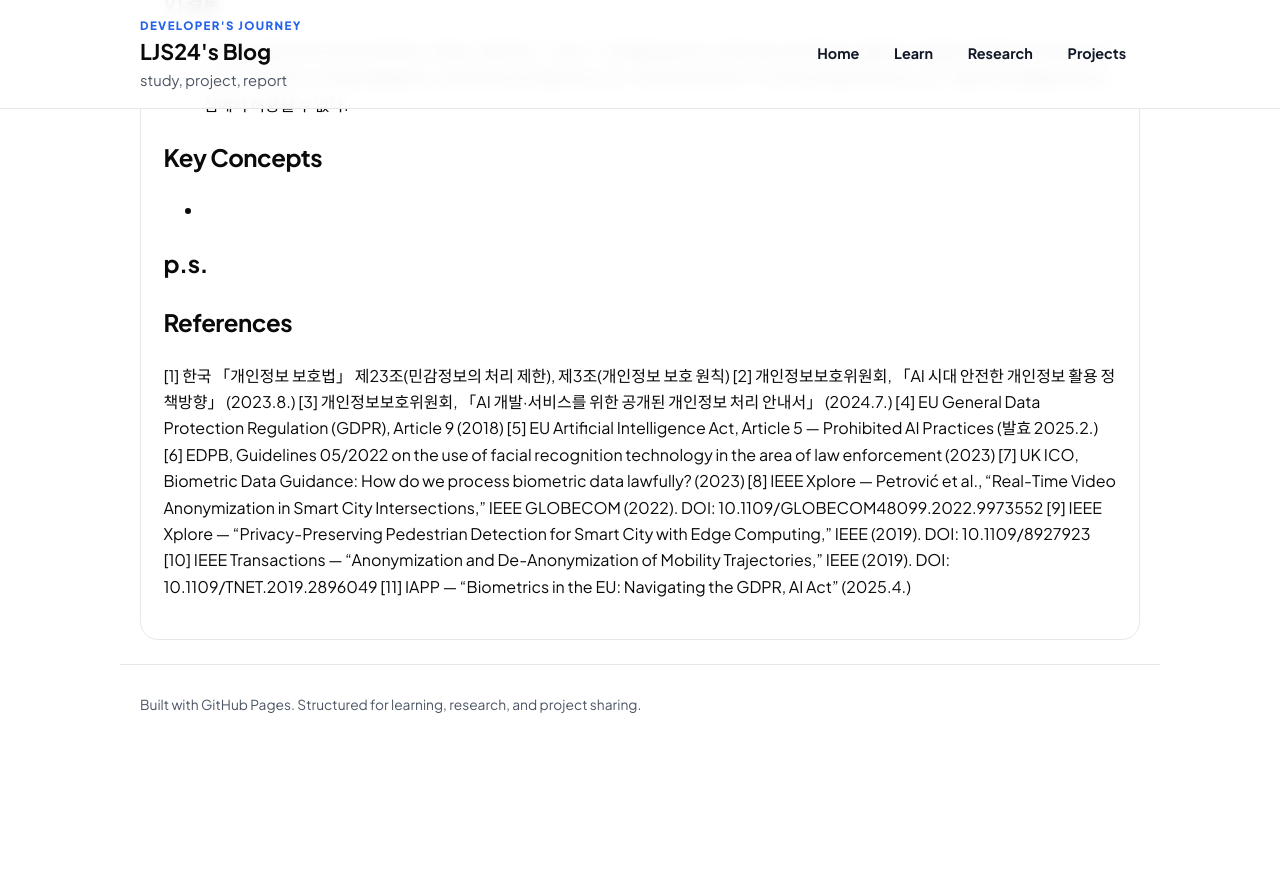
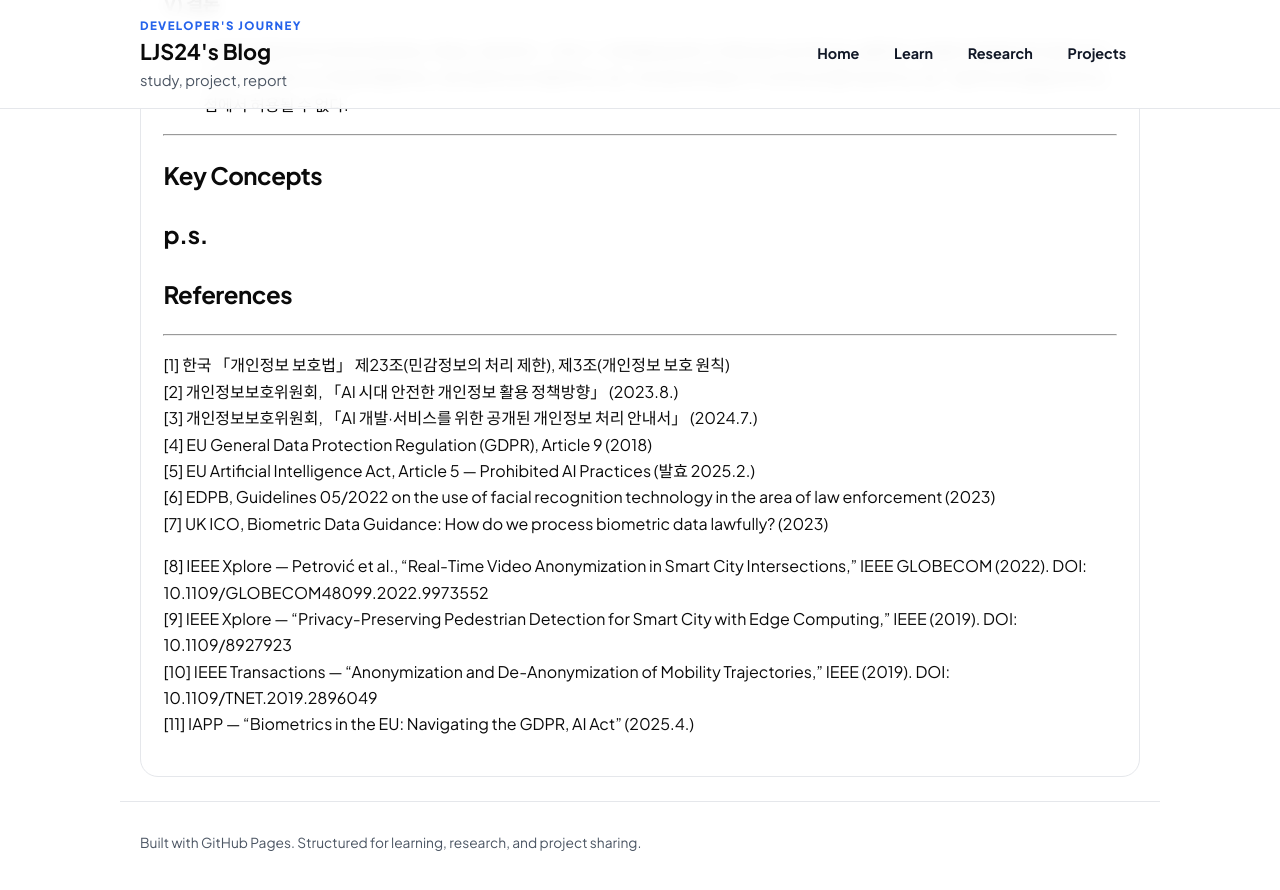
Before and after one commit to LJS24/LJS24.github.io, a Jekyll site: the page built from _posts/learn/2026-04-03-learning-note-인공지능과스마트모빌리티1차토론.md, in a window 1280 px wide and 900 px high, scrolled down 2183 px. Shown: the top 890 px of the window. Built offline with Jekyll 4.4.1, drawn with Linux system fonts in a browser that asks for light colours; before the commit the page ends 2946 px from its top, so only the background shows below that.

Commit message:
content update-learning note

```diff
--- a/_posts/learn/2026-04-03-learning-note-인공지능과스마트모빌리티1차토론.md
+++ b/_posts/learn/2026-04-03-learning-note-인공지능과스마트모빌리티1차토론.md
@@ -62,23 +62,26 @@ IEEE에 게재된 다수의 연구는 스마트시티 환경에서 보행자 감
 - 스마트모빌리티의 안전성 증대라는 목표는 정당하다. 그러나 그 목표를 달성하기 위해 공공 공간에 있는 불특정 시민들의 얼굴을 동의 없이 실시간으로 수집하고 AI 학습에 활용하는 것은
 법적으로 위법하다는 점, 사전 동의의 확보가 구조적으로 불가능하다는 점, 기술적으로 불필요하다는 점에서 허용될 수 없다.
 
-
+<hr/>
 
 ## Key Concepts
--
 
 ## p.s.
 
 
 ## References
-[1] 한국 「개인정보 보호법」 제23조(민감정보의 처리 제한), 제3조(개인정보 보호 원칙)
-[2] 개인정보보호위원회, 「AI 시대 안전한 개인정보 활용 정책방향」 (2023.8.)
-[3] 개인정보보호위원회, 「AI 개발·서비스를 위한 공개된 개인정보 처리 안내서」 (2024.7.)
-[4] EU General Data Protection Regulation (GDPR), Article 9 (2018)
-[5] EU Artificial Intelligence Act, Article 5 — Prohibited AI Practices (발효 2025.2.)
-[6] EDPB, Guidelines 05/2022 on the use of facial recognition technology in the area of law enforcement (2023)
+<hr/>
+
+[1] 한국 「개인정보 보호법」 제23조(민감정보의 처리 제한), 제3조(개인정보 보호 원칙)<br/>
+[2] 개인정보보호위원회, 「AI 시대 안전한 개인정보 활용 정책방향」 (2023.8.)<br/>
+[3] 개인정보보호위원회, 「AI 개발·서비스를 위한 공개된 개인정보 처리 안내서」 (2024.7.)<br/>
+[4] EU General Data Protection Regulation (GDPR), Article 9 (2018)<br/>
+[5] EU Artificial Intelligence Act, Article 5 — Prohibited AI Practices (발효 2025.2.)<br/>
+[6] EDPB, Guidelines 05/2022 on the use of facial recognition technology in the area of law enforcement (2023)<br/>
 [7] UK ICO, Biometric Data Guidance: How do we process biometric data lawfully? (2023)
-[8] IEEE Xplore — Petrović et al., "Real-Time Video Anonymization in Smart City Intersections," IEEE GLOBECOM (2022). DOI: 10.1109/GLOBECOM48099.2022.9973552
-[9] IEEE Xplore — "Privacy-Preserving Pedestrian Detection for Smart City with Edge Computing," IEEE (2019). DOI: 10.1109/8927923
-[10] IEEE Transactions — "Anonymization and De-Anonymization of Mobility Trajectories," IEEE (2019). DOI: 10.1109/TNET.2019.2896049
+<br/>
+
+[8] IEEE Xplore — Petrović et al., "Real-Time Video Anonymization in Smart City Intersections," IEEE GLOBECOM (2022). DOI: 10.1109/GLOBECOM48099.2022.9973552<br/>
+[9] IEEE Xplore — "Privacy-Preserving Pedestrian Detection for Smart City with Edge Computing," IEEE (2019). DOI: 10.1109/8927923<br/>
+[10] IEEE Transactions — "Anonymization and De-Anonymization of Mobility Trajectories," IEEE (2019). DOI: 10.1109/TNET.2019.2896049<br/>
 [11] IAPP — "Biometrics in the EU: Navigating the GDPR, AI Act" (2025.4.)
```
